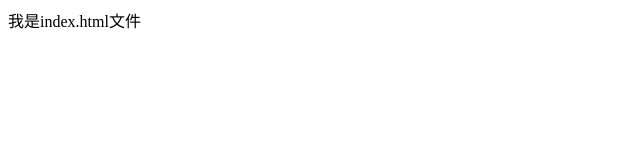
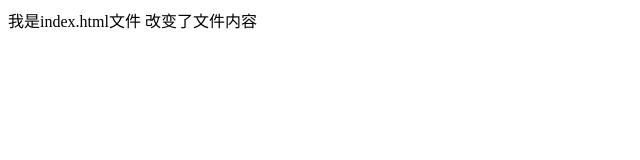
Before and after one commit to tracy-47/git-demo, a plain HTML site: page index.html in a window 1280 px wide. Shown: the whole page, without its empty margins (0-640 px from the left). Drawn offline with Linux system fonts and the light colour scheme.

Commit message:
这是A第三次提交文件

```diff
--- a/index.html
+++ b/index.html
@@ -10,6 +10,7 @@
 
 <body>
     我是index.html文件
+    改变了文件内容
 </body>
 
 </html>
```
